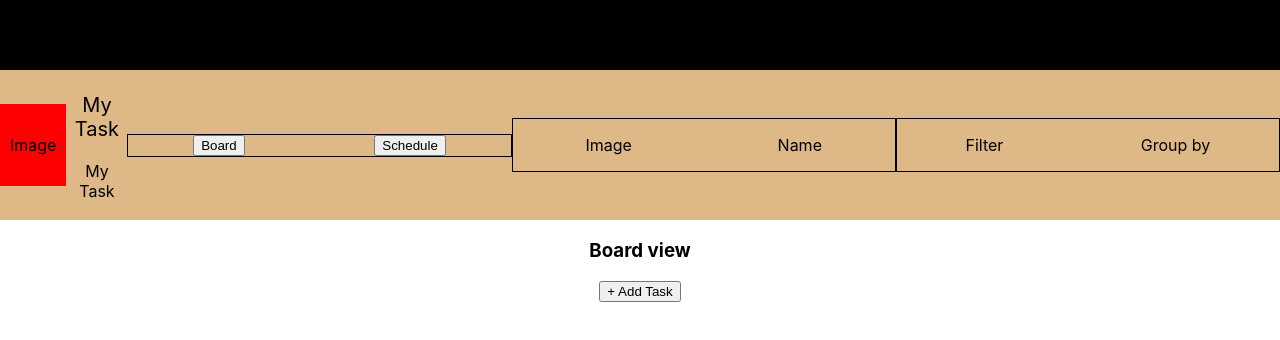
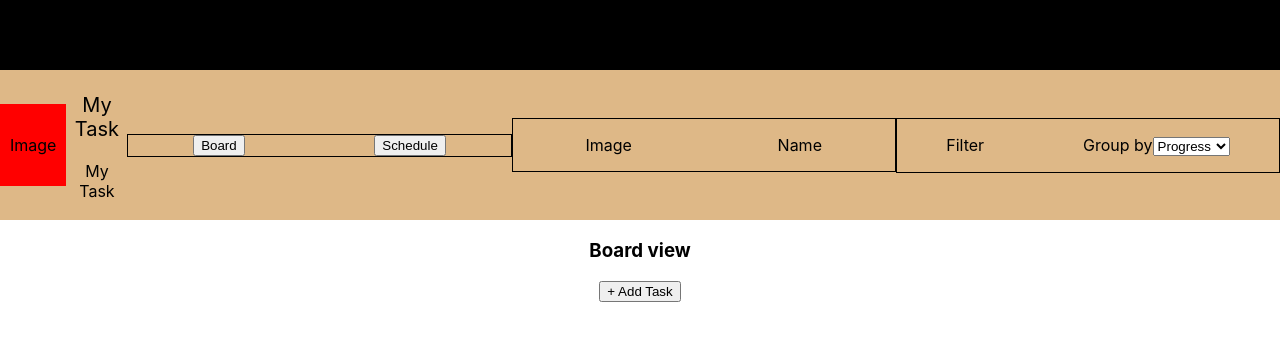
Before and after one commit to rajkumardas2701/planner-app, a React (Create React App) app: page / in a window 1280 px wide. Shown: the top 340 px of the page. Built offline with nearby package versions, Linux system fonts and the light colour scheme.

Commit message:
Add group by filter in Header component

```diff
--- a/src/components/App.js
+++ b/src/components/App.js
@@ -6,15 +6,19 @@ import NavBar from '../layouts/NavBar';
 
 const App = () => {
   const [view, setView] = useState('board');
+  const [groupBy, setGroupBy] = useState('Progress');
   useEffect(() => {
     setView(view);
   }, [view]);
+  useEffect(() => {
+    setGroupBy(groupBy);
+  }, [groupBy]);
   return (
     <div className="App">
       {/* {console.log('view state from App', view)} */}
       <NavBar />
-      <Header setView={setView} />
-      <ToDoList view={view} />
+      <Header setView={setView} setGroupBy={setGroupBy} />
+      <ToDoList view={view} groupBy={groupBy} />
     </div>
   );
 };
--- a/src/components/BoardView.js
+++ b/src/components/BoardView.js
@@ -3,7 +3,7 @@ import PropTypes from 'prop-types';
 import AddTask from './AddTask';
 import Task from './Task';
 
-const BoardView = ({ allTasks, setParentTask }) => {
+const BoardView = ({ allTasks, setParentTask, groupBy }) => {
   const [showForm, setShowForm] = useState(false);
   const [currentToDos, setCurrentToDos] = useState(allTasks);
   useEffect(() => {
@@ -19,6 +19,7 @@ const BoardView = ({ allTasks, setParentTask }) => {
     <div>
       <h3>Board view</h3>
       {console.log('Alltask from BoardView', allTasks)}
+      {console.log('groupBy from BoardView', groupBy)}
       <button type="button" onClick={handleClick}>+ Add Task</button>
       { showForm && <AddTask setParentTask={setParentTask} setShowForm={setShowForm} /> }
       <div>
@@ -38,7 +39,7 @@ const BoardView = ({ allTasks, setParentTask }) => {
 // !(todo.id === '') &&
 // && task.name !== ''
 BoardView.propTypes = {
-  // todos: PropTypes.oneOfType([PropTypes.array, PropTypes.object]),
+  groupBy: PropTypes.string.isRequired,
   setParentTask: PropTypes.func.isRequired,
   allTasks: PropTypes.oneOfType([PropTypes.array, PropTypes.object]).isRequired,
 };
--- a/src/components/Header.js
+++ b/src/components/Header.js
@@ -1,8 +1,10 @@
 import '../styles/Header.css';
 import PropTypes from 'prop-types';
 import { useEffect, useState } from 'react';
+import GROUPS from '../constants/initialState';
 
-const Header = ({ setView }) => {
+const Header = ({ setView, setGroupBy }) => {
+  // set section is to highlight the selection board or schedule
   const [section, setSection] = useState('board');
   useEffect(() => {
     setSection(section);
@@ -16,6 +18,10 @@ const Header = ({ setView }) => {
     e.preventDefault();
     setView('schedule');
     setSection('schedule');
+  };
+  const handleGroupChange = (e) => {
+    // e.preventDefault();
+    setGroupBy(e.target.value);
   };
   return (
     <div className="header-container">
@@ -38,7 +44,14 @@ const Header = ({ setView }) => {
       </div>
       <div className="categories-section">
         <p>Filter</p>
-        <p>Group by</p>
+        <p>
+          Group by
+          <select onChange={handleGroupChange}>
+            {
+              GROUPS.map((group) => <option key={group} value={group}>{group}</option>)
+            }
+          </select>
+        </p>
       </div>
     </div>
   );
@@ -46,6 +59,7 @@ const Header = ({ setView }) => {
 
 Header.propTypes = {
   setView: PropTypes.func,
+  setGroupBy: PropTypes.func.isRequired,
 };
 
 Header.defaultProps = {
--- /dev/null
+++ b/src/constants/initialState.js
@@ -0,0 +1,3 @@
+const GROUPS = ['Progress', 'Due date'];
+
+export default GROUPS;
--- a/src/containers/TodoList.js
+++ b/src/containers/TodoList.js
@@ -4,7 +4,7 @@ import BoardView from '../components/BoardView';
 import ScheduleView from '../components/ScheduleView';
 import { todos } from '../helper/manageToDos';
 
-const ToDoList = ({ view }) => {
+const ToDoList = ({ view, groupBy }) => {
   const [parentTask, setParentTask] = useState({});
   const [allTasks, setAllTasks] = useState(todos);
   useEffect(() => {
@@ -18,12 +18,12 @@ const ToDoList = ({ view }) => {
   }, [parentTask]);
   return (
     <div>
-      {/* {console.log('view setTask from todoList', view)} */}
+      {/* {console.log('groupby in todolist', groupBy)} */}
       {console.log('view Alltask from todoList', allTasks)}
       {console.log('view parentTask from todoList', parentTask)}
       {
           (view === 'board')
-            ? (<BoardView allTasks={allTasks} setParentTask={setParentTask} />)
+            ? (<BoardView allTasks={allTasks} setParentTask={setParentTask} groupBy={groupBy} />)
             : (<ScheduleView />)
         }
       {/* <BoardView /> */}
@@ -33,6 +33,7 @@ const ToDoList = ({ view }) => {
 
 ToDoList.propTypes = {
   view: PropTypes.string.isRequired,
+  groupBy: PropTypes.string.isRequired,
 };
 
 export default ToDoList;
```
